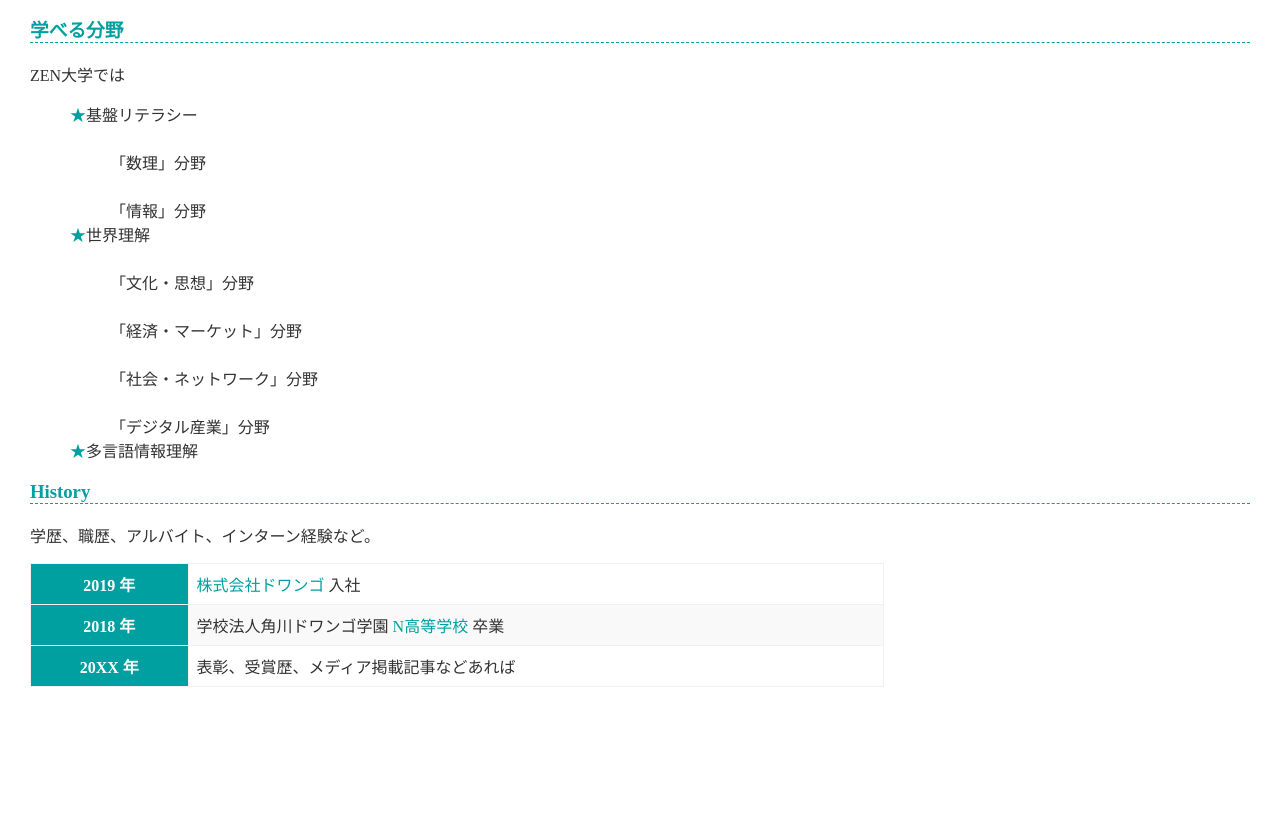
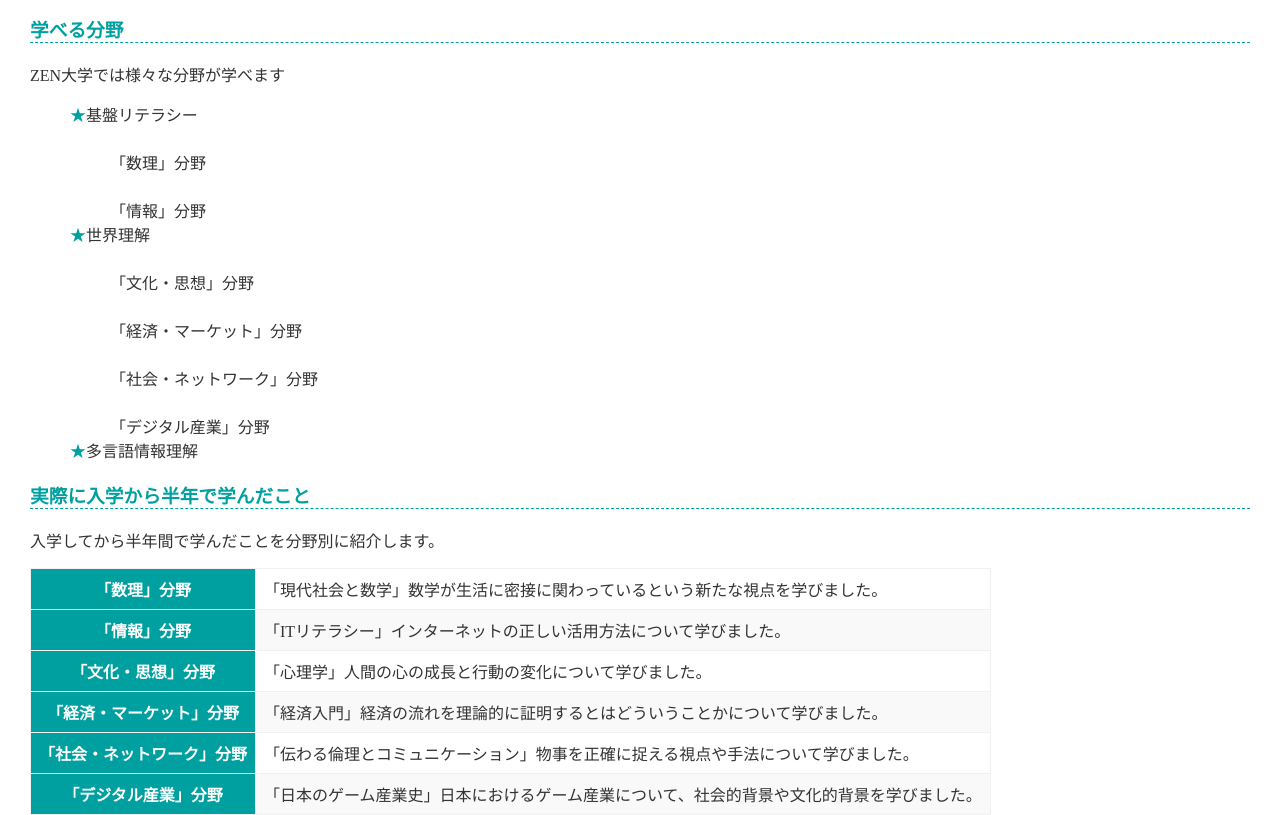
Before and after one commit to zen00537/zen00537.github.io, a plain HTML site: page index.html in a window 1280 px wide. Shown: the part 618-1433 px from the top of the page. Before the commit the page ends 1305 px from the top, so only its background shows below. Drawn offline with Linux system fonts and the light colour scheme.

Commit message:
Update index.html

```diff
--- a/index.html
+++ b/index.html
@@ -47,7 +47,7 @@
     </table>
 
     <h3>学べる分野</h3>
-    <p>ZEN大学では</p>
+    <p>ZEN大学では様々な分野が学べます</p>
     <ul>
       <li>基盤リテラシー</li>
       　<ul>「数理」分野</ul>
@@ -60,19 +60,31 @@
       <li>多言語情報理解</li>
     </ul>
 
-    <h3>History</h3>
-    <p>学歴、職歴、アルバイト、インターン経験など。</p>
+    <h3>実際に入学から半年で学んだこと</h3>
+    <p>入学してから半年間で学んだことを分野別に紹介します。</p>
     <table>
       <tr>
-        <th>2019 年</th>
-        <td><a href="https://dwango.co.jp/">株式会社ドワンゴ</a> 入社</td>
+        <th>「数理」分野</th>
+        <td>「現代社会と数学」数学が生活に密接に関わっているという新たな視点を学びました。</td>
       </tr>
       <tr>
-        <th>2018 年</th>
-        <td>学校法人角川ドワンゴ学園 <a href="https://nnn.ed.jp/">N高等学校</a> 卒業</td>
+        <th>「情報」分野</th>
+        <td>「ITリテラシー」インターネットの正しい活用方法について学びました。</td>
       </tr>
       <tr>
-        <th>20XX 年</th>
-        <td>表彰、受賞歴、メディア掲載記事などあれば</td>
+        <th>「文化・思想」分野</th>
+        <td>「心理学」人間の心の成長と行動の変化について学びました。</td>
+      </tr>
+       <tr>
+        <th>「経済・マーケット」分野</th>
+        <td>「経済入門」経済の流れを理論的に証明するとはどういうことかについて学びました。</td>
+      </tr>
+       <tr>
+        <th>「社会・ネットワーク」分野</th>
+        <td>「伝わる倫理とコミュニケーション」物事を正確に捉える視点や手法について学びました。</td>
+      </tr>
+       <tr>
+        <th>「デジタル産業」分野</th>
+        <td>「日本のゲーム産業史」日本におけるゲーム産業について、社会的背景や文化的背景を学びました。</td>
       </tr>
     </table>
```
